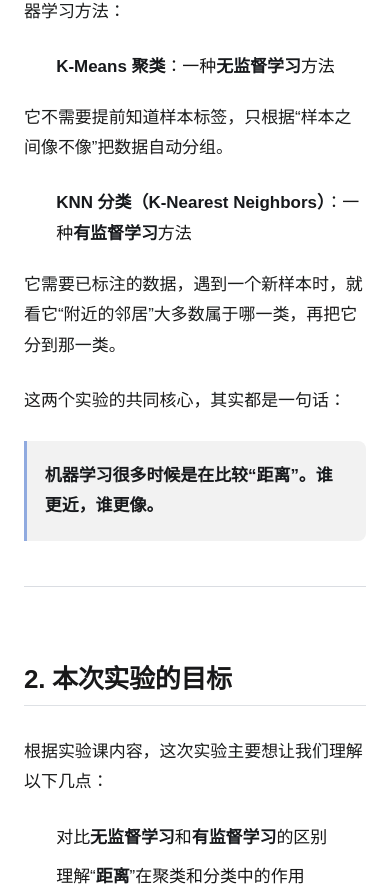
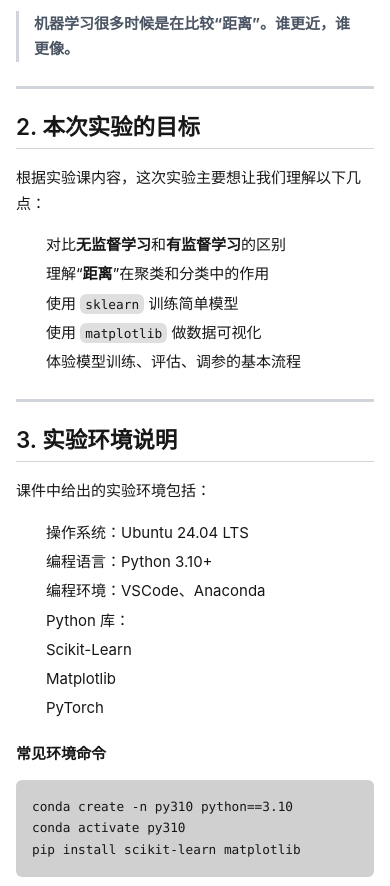
Before and after one commit to Gzx-070829/ChengduoXuan-site, a Next.js app: page /ai/knn-kmeans-notes in a window 390 px wide. Shown: the part 845-1731 px from the top of the page. Built offline with nearby package versions, Linux system fonts and the light colour scheme.

Commit message:
style: improve markdown typography and mobile layout

```diff
--- a/app/components/ArticleContent.tsx
+++ b/app/components/ArticleContent.tsx
@@ -7,5 +7,5 @@ type ArticleContentProps = {
 export default function ArticleContent({ content }: ArticleContentProps) {
   const html = markdownToHtml(content);
 
-  return <article className="article-content" dangerouslySetInnerHTML={{ __html: html }} />;
+  return <article className="article-content markdown-body" dangerouslySetInnerHTML={{ __html: html }} />;
 }
--- a/app/globals.css
+++ b/app/globals.css
@@ -178,134 +178,22 @@ a:visited {
 }
 
 .article-content {
-  max-width: 720px;
-  margin: 32px auto 0;
-  line-height: 1.8;
-  font-size: 1.06rem;
-  text-wrap: pretty;
+  max-width: 820px;
+  margin: 24px auto 0;
+  padding: 0 4px;
   color: var(--foreground);
 }
 
-.article-content h1,
-.article-content h2,
-.article-content h3,
-.article-content h4,
-.article-content h5,
-.article-content h6 {
-  line-height: 1.28;
-  letter-spacing: -0.012em;
-  font-weight: 700;
-  margin-top: 2.4em;
-  margin-bottom: 0.92em;
-  color: color-mix(in oklab, var(--foreground) 96%, var(--muted-foreground) 4%);
+.article-content.markdown-body {
+  background: var(--surface);
 }
 
-.article-content h1 {
-  font-size: 36px;
-  margin-top: 1.3em;
-  margin-bottom: 0.78em;
+@media (max-width: 768px) {
+  .article-page {
+    padding: 24px 16px 40px;
+  }
+
+  .article-content {
+    margin-top: 20px;
+  }
 }
-
-.article-content h2 {
-  font-size: 26px;
-  font-weight: 700;
-  margin-top: 2.9em;
-  margin-bottom: 1.2em;
-  padding-bottom: 0.34em;
-  border-bottom: 1px solid color-mix(in oklab, var(--border-color) 70%, transparent);
-}
-
-.article-content h3 {
-  font-size: clamp(1.28rem, 2.1vw, 1.5rem);
-  font-weight: 650;
-  margin-top: 2.2em;
-  margin-bottom: 0.86em;
-  color: color-mix(in oklab, var(--foreground) 90%, var(--muted-foreground) 10%);
-}
-
-.article-content p,
-.article-content ul,
-.article-content ol,
-.article-content blockquote,
-.article-content pre {
-  margin: 1.2em 0;
-}
-
-.article-content p {
-  margin-bottom: 1.45em;
-  line-height: 1.8;
-  color: color-mix(in oklab, var(--foreground) 92%, var(--muted-foreground) 8%);
-}
-
-.article-content strong {
-  font-weight: 700;
-  color: color-mix(in oklab, var(--foreground) 97%, var(--link) 3%);
-}
-
-.article-content em {
-  font-style: italic;
-  color: color-mix(in oklab, var(--foreground) 84%, var(--muted-foreground) 16%);
-}
-
-.article-content ul,
-.article-content ol {
-  padding-left: 1.9em;
-}
-
-.article-content li + li {
-  margin-top: 0.5em;
-}
-
-.article-content li > ul,
-.article-content li > ol {
-  padding-left: 1.35em;
-  margin-top: 0.5em;
-}
-
-.article-content hr {
-  border: 0;
-  border-top: 1px solid color-mix(in oklab, var(--border-color) 80%, transparent);
-  margin: 2.65em 0;
-}
-
-.article-content blockquote {
-  border-left: 3px solid color-mix(in oklab, var(--link) 35%, var(--border-color) 65%);
-  padding: 0.36em 1.05em;
-  color: color-mix(in oklab, var(--foreground) 65%, var(--muted-foreground) 35%);
-  background: color-mix(in oklab, var(--surface) 95%, var(--foreground) 5%);
-  border-radius: 0 8px 8px 0;
-}
-
-.article-content blockquote p {
-  margin: 0.8em 0;
-}
-
-.article-content code {
-  font-family: var(--font-geist-mono), ui-monospace, SFMono-Regular, Menlo, Consolas, monospace;
-  font-size: 0.9em;
-  color: color-mix(in oklab, var(--foreground) 94%, #f97316 6%);
-  background: color-mix(in oklab, var(--surface) 94%, var(--foreground) 6%);
-  border: 1px solid color-mix(in oklab, var(--border-color) 58%, transparent);
-  border-radius: 4px;
-  padding: 0.1em 0.3em;
-}
-
-.article-content pre {
-  overflow-x: auto;
-  margin: 1.4em 0 1.5em;
-  padding: 15px 16px;
-  border-radius: 10px;
-  border: 1px solid color-mix(in oklab, var(--border-color) 72%, transparent);
-  background: color-mix(in oklab, var(--surface) 90%, var(--foreground) 10%);
-}
-
-.article-content pre code {
-  display: block;
-  min-width: max-content;
-  line-height: 1.65;
-  font-size: 0.9rem;
-  color: color-mix(in oklab, var(--foreground) 96%, #7dd3fc 4%);
-  padding: 0;
-  border: 0;
-  background: transparent;
-}
--- a/app/layout.tsx
+++ b/app/layout.tsx
@@ -2,6 +2,7 @@ import Navbar from "./components/Navbar";
 import type { Metadata } from "next";
 import { Geist, Geist_Mono } from "next/font/google";
 import "./globals.css";
+import "./styles/github-markdown.css";
 
 const geistSans = Geist({
   variable: "--font-geist-sans",
--- /dev/null
+++ b/app/styles/github-markdown.css
@@ -0,0 +1,132 @@
+.markdown-body {
+  box-sizing: border-box;
+  max-width: 980px;
+  margin: 0 auto;
+  padding: 8px 0;
+  font-family: -apple-system, BlinkMacSystemFont, "Segoe UI", Helvetica, Arial, sans-serif, "Apple Color Emoji", "Segoe UI Emoji";
+  font-size: 16px;
+  line-height: 1.6;
+  word-wrap: break-word;
+}
+
+.markdown-body > *:first-child {
+  margin-top: 0 !important;
+}
+
+.markdown-body > *:last-child {
+  margin-bottom: 0 !important;
+}
+
+.markdown-body h1,
+.markdown-body h2,
+.markdown-body h3,
+.markdown-body h4,
+.markdown-body h5,
+.markdown-body h6 {
+  margin-top: 24px;
+  margin-bottom: 16px;
+  font-weight: 600;
+  line-height: 1.25;
+}
+
+.markdown-body h1 {
+  padding-bottom: 0.3em;
+  font-size: 2em;
+  border-bottom: 1px solid var(--border-color);
+}
+
+.markdown-body h2 {
+  padding-bottom: 0.3em;
+  font-size: 1.5em;
+  border-bottom: 1px solid var(--border-color);
+}
+
+.markdown-body p,
+.markdown-body ul,
+.markdown-body ol,
+.markdown-body blockquote,
+.markdown-body pre,
+.markdown-body table {
+  margin-top: 0;
+  margin-bottom: 16px;
+}
+
+.markdown-body ul,
+.markdown-body ol {
+  padding-left: 2em;
+}
+
+.markdown-body li + li {
+  margin-top: 0.25em;
+}
+
+.markdown-body code,
+.markdown-body pre {
+  font-family: ui-monospace, SFMono-Regular, SF Mono, Menlo, Consolas, "Liberation Mono", monospace;
+}
+
+.markdown-body code {
+  font-size: 85%;
+  padding: 0.2em 0.4em;
+  border-radius: 6px;
+  background-color: color-mix(in oklab, var(--surface) 88%, var(--foreground) 12%);
+}
+
+.markdown-body pre {
+  padding: 16px;
+  overflow: auto;
+  border-radius: 6px;
+  line-height: 1.45;
+  background-color: color-mix(in oklab, var(--surface) 82%, var(--foreground) 18%);
+}
+
+.markdown-body pre code {
+  padding: 0;
+  background: transparent;
+}
+
+.markdown-body blockquote {
+  padding: 0 1em;
+  color: var(--muted-foreground);
+  border-left: 0.25em solid var(--border-color);
+}
+
+.markdown-body table {
+  display: block;
+  width: max-content;
+  max-width: 100%;
+  overflow: auto;
+  border-spacing: 0;
+  border-collapse: collapse;
+}
+
+.markdown-body table th,
+.markdown-body table td {
+  padding: 6px 13px;
+  border: 1px solid var(--border-color);
+}
+
+.markdown-body table tr {
+  background-color: var(--surface);
+  border-top: 1px solid var(--border-color);
+}
+
+.markdown-body hr {
+  height: 0.25em;
+  padding: 0;
+  margin: 24px 0;
+  background-color: var(--border-color);
+  border: 0;
+}
+
+.markdown-body img {
+  max-width: 100%;
+  box-sizing: border-box;
+}
+
+@media (max-width: 768px) {
+  .markdown-body {
+    font-size: 15px;
+    line-height: 1.7;
+  }
+}
```
